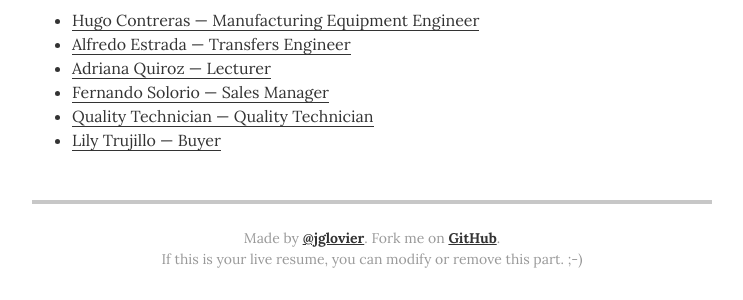
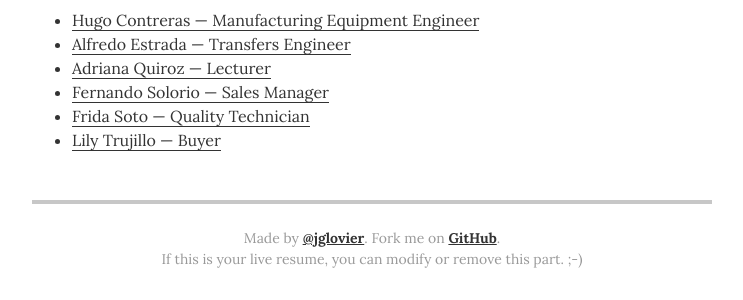
Before and after one commit to baldeadr/baldeadr.github.io, a Jekyll site: the page built from index.html, in a window 1280 px wide and 900 px high, scrolled down 3554 px. Shown: the part 582-882 px from the top of the window, without its empty margins (268-1011 px from the left). Built offline with Jekyll 4.4.1, drawn with Linux system fonts in a browser that asks for light colours.

Commit message:
Update links.yml

```diff
--- a/_data/links.yml
+++ b/_data/links.yml
@@ -1,18 +1,18 @@
 # links - Recommended Colleagues
 - url: "https://www.linkedin.com/in/hugo-contreras-9a382a97/"
-  description: Hugo Contreras  &mdash; Manufacturing Equipment Engineer
+  description: Hugo Contreras &mdash; Manufacturing Equipment Engineer
 
 - url: "https://www.linkedin.com/in/jalfredoestrada/"
-  description: Alfredo Estrada  &mdash; Transfers Engineer
+  description: Alfredo Estrada &mdash; Transfers Engineer
 
 - url: "https://www.linkedin.com/in/adriana-quiroz-69a2511ab/"
-  description: Adriana Quiroz  &mdash; Lecturer
+  description: Adriana Quiroz &mdash; Lecturer
 
 - url: "https://www.linkedin.com/in/interlatinnoreste/"
-  description: Fernando Solorio  &mdash; Sales Manager
+  description: Fernando Solorio &mdash; Sales Manager
 
 - url: "https://www.linkedin.com/in/frida-soto-g%C3%B3mez-763b55173/"
-  description: Quality Technician  &mdash; Quality Technician
+  description: Frida Soto &mdash; Quality Technician
 
 - url: "https://www.linkedin.com/in/lily-trujillo-926747142/"
-  description: Lily Trujillo  &mdash; Buyer
+  description: Lily Trujillo &mdash; Buyer
```
